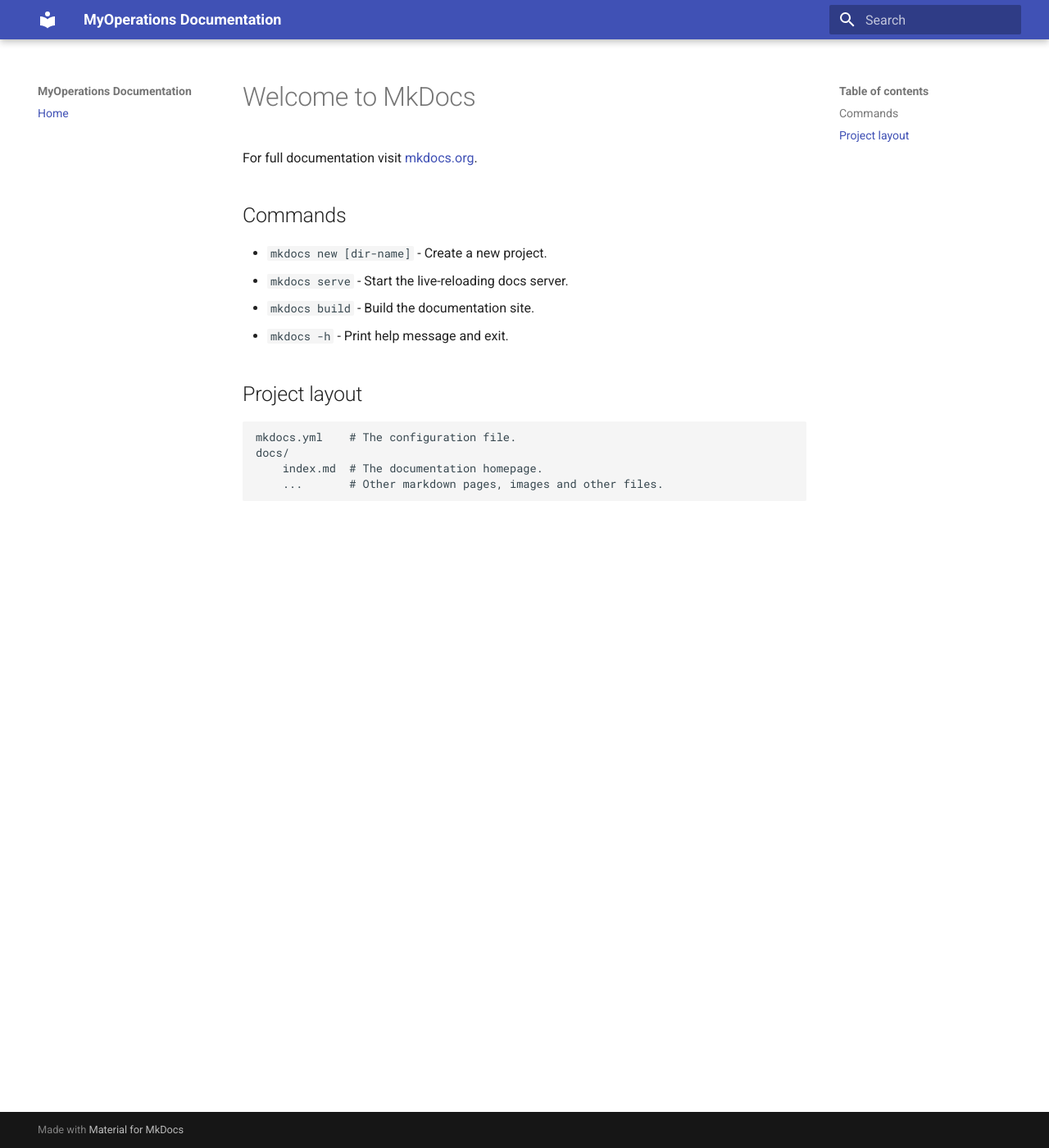
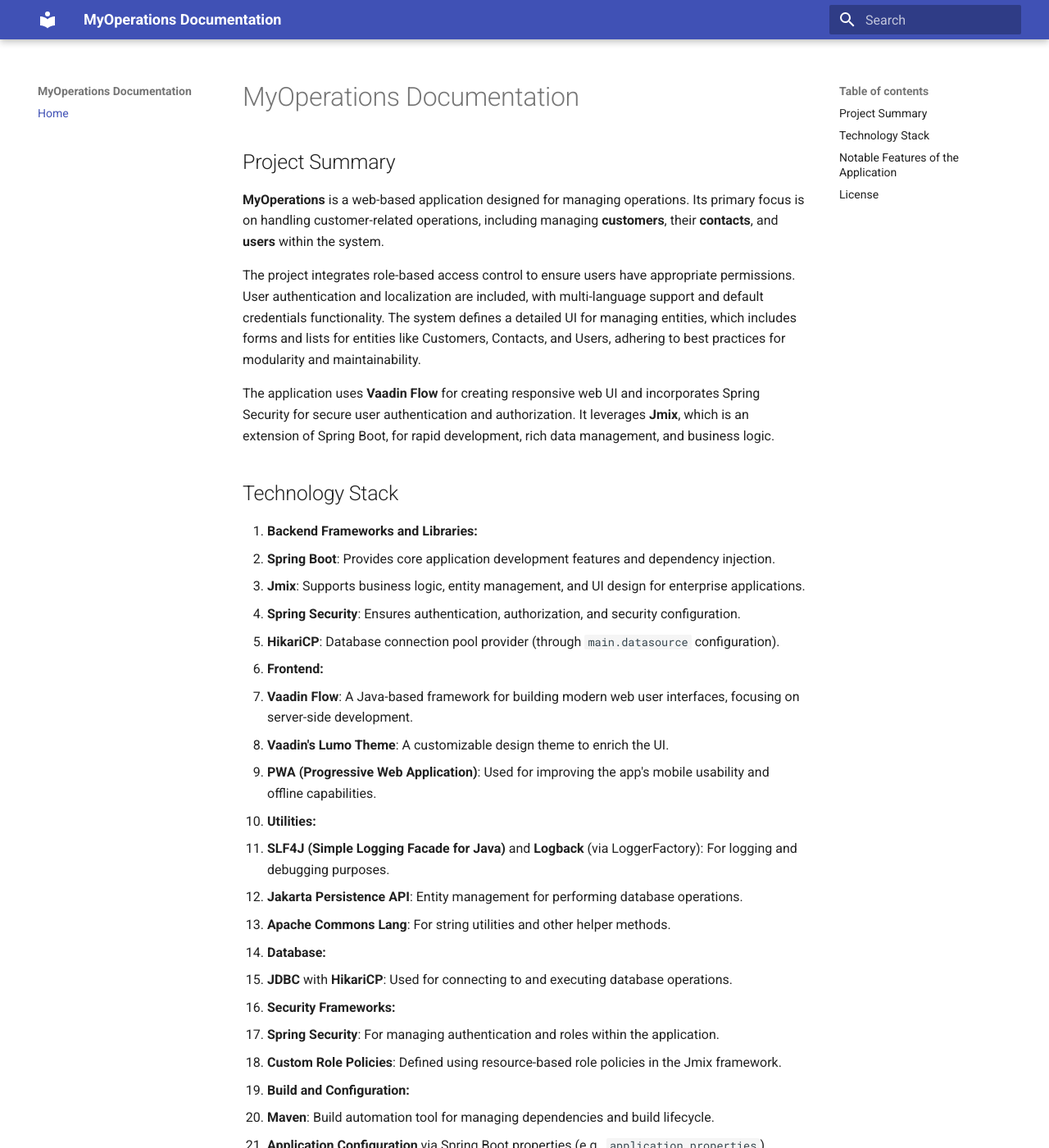
Before and after one commit to maravelias/MyOperations, an MkDocs documentation site: the page built from docs/index.md, in a window 1280 px wide and 1400 px high. Shown: the whole window at 82% size. Built offline with MkDocs 1.6.1 and Material for MkDocs 9.7.7, drawn with Linux system fonts in a browser that asks for light colours; some of the changed text lies outside the part shown.

Commit message:
Add workflow dispatch trigger and update documentation
Enabled manual workflow dispatch for MkDocs deployment. Updated `index.md` and `README.md` with a comprehensive project summary, technology stack, features, and localization details for the MyOperations application.

```diff
--- a/docs/index.md
+++ b/docs/index.md
@@ -1,17 +1,62 @@
-# Welcome to MkDocs
+# MyOperations Documentation
 
-For full documentation visit [mkdocs.org](https://www.mkdocs.org).
+## Project Summary
+**MyOperations** is a web-based application designed for managing operations. Its primary focus is on handling customer-related operations, including managing **customers**, their **contacts**, and **users** within the system.
 
-## Commands
+The project integrates role-based access control to ensure users have appropriate permissions. User authentication and localization are included, with multi-language support and default credentials functionality. The system defines a detailed UI for managing entities, which includes forms and lists for entities like Customers, Contacts, and Users, adhering to best practices for modularity and maintainability.
 
-* `mkdocs new [dir-name]` - Create a new project.
-* `mkdocs serve` - Start the live-reloading docs server.
-* `mkdocs build` - Build the documentation site.
-* `mkdocs -h` - Print help message and exit.
+The application uses **Vaadin Flow** for creating responsive web UI and incorporates Spring Security for secure user authentication and authorization. It leverages **Jmix**, which is an extension of Spring Boot, for rapid development, rich data management, and business logic.
 
-## Project layout
+## Technology Stack
+1. **Backend Frameworks and Libraries:**
+   - **Spring Boot**: Provides core application development features and dependency injection.
+   - **Jmix**: Supports business logic, entity management, and UI design for enterprise applications.
+   - **Spring Security**: Ensures authentication, authorization, and security configuration.
+   - **HikariCP**: Database connection pool provider (through `main.datasource` configuration).
 
-    mkdocs.yml    # The configuration file.
-    docs/
-        index.md  # The documentation homepage.
-        ...       # Other markdown pages, images and other files.
+2. **Frontend:**
+   - **Vaadin Flow**: A Java-based framework for building modern web user interfaces, focusing on server-side development.
+   - **Vaadin's Lumo Theme**: A customizable design theme to enrich the UI.
+   - **PWA (Progressive Web Application)**: Used for improving the app's mobile usability and offline capabilities.
+
+3. **Utilities:**
+   - **SLF4J (Simple Logging Facade for Java)** and **Logback** (via LoggerFactory): For logging and debugging purposes.
+   - **Jakarta Persistence API**: Entity management for performing database operations.
+   - **Apache Commons Lang**: For string utilities and other helper methods.
+
+4. **Database:**
+   - **JDBC** with **HikariCP**: Used for connecting to and executing database operations.
+
+5. **Security Frameworks:**
+   - **Spring Security**: For managing authentication and roles within the application.
+   - **Custom Role Policies**: Defined using resource-based role policies in the Jmix framework.
+
+6. **Build and Configuration:**
+   - **Maven**: Build automation tool for managing dependencies and build lifecycle.
+   - **Application Configuration** via Spring Boot properties (e.g., `application.properties`).
+
+7. **Localization:**
+   - **Multi-locale Support**: The application dynamically adjusts the locale settings for the UI based on user selection or session settings.
+
+## Notable Features of the Application
+- **Entity Management**:
+  - Customers and their contacts are managed through dedicated views.
+  - Users are managed with password encoding and role assignments.
+
+- **Access Control**:
+  - Security roles such as `FullAccessRole` and `UiMinimalRole` are defined, providing granular access management for system resources.
+
+- **Multi-Language Support**:
+  - Interfaces and error messages are localized using `LocaleChangeObserver` and custom translations.
+
+- **Modular Development**:
+  - Separate `@ViewController` and `@ViewDescriptor` annotations for views ensure modularity and decoupling of the UI layer from the backend.
+
+- **Customization**:
+  - Custom `SecurityFilterChain` for public API endpoints (e.g., `/actuator/**`).
+
+---
+
+## License
+
+This project is licensed under the Apache License 2.0. See the [LICENSE](LICENSE) file for details.
```
Also changed, not shown: README.md (+59 -0 lines), 1 other file.
